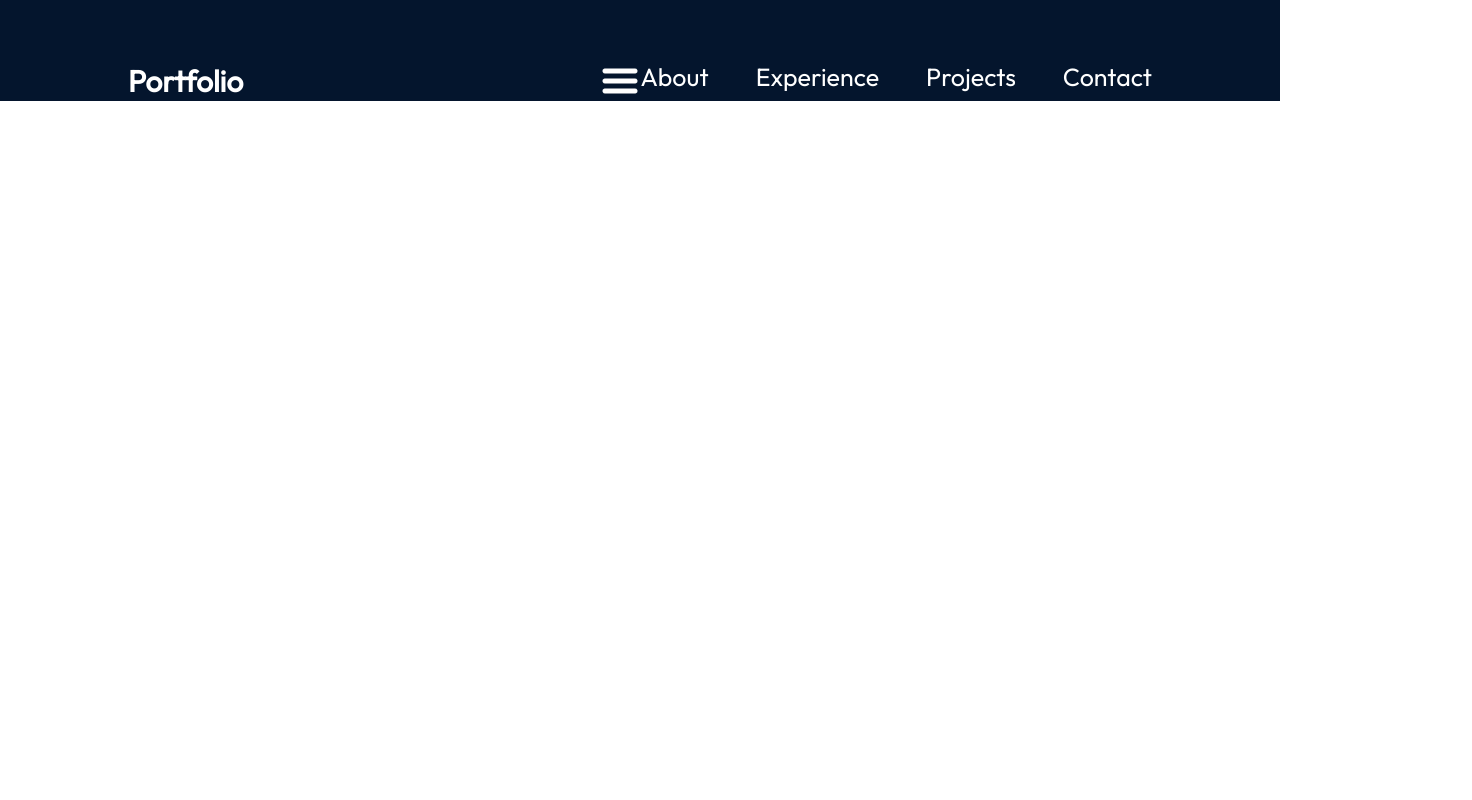
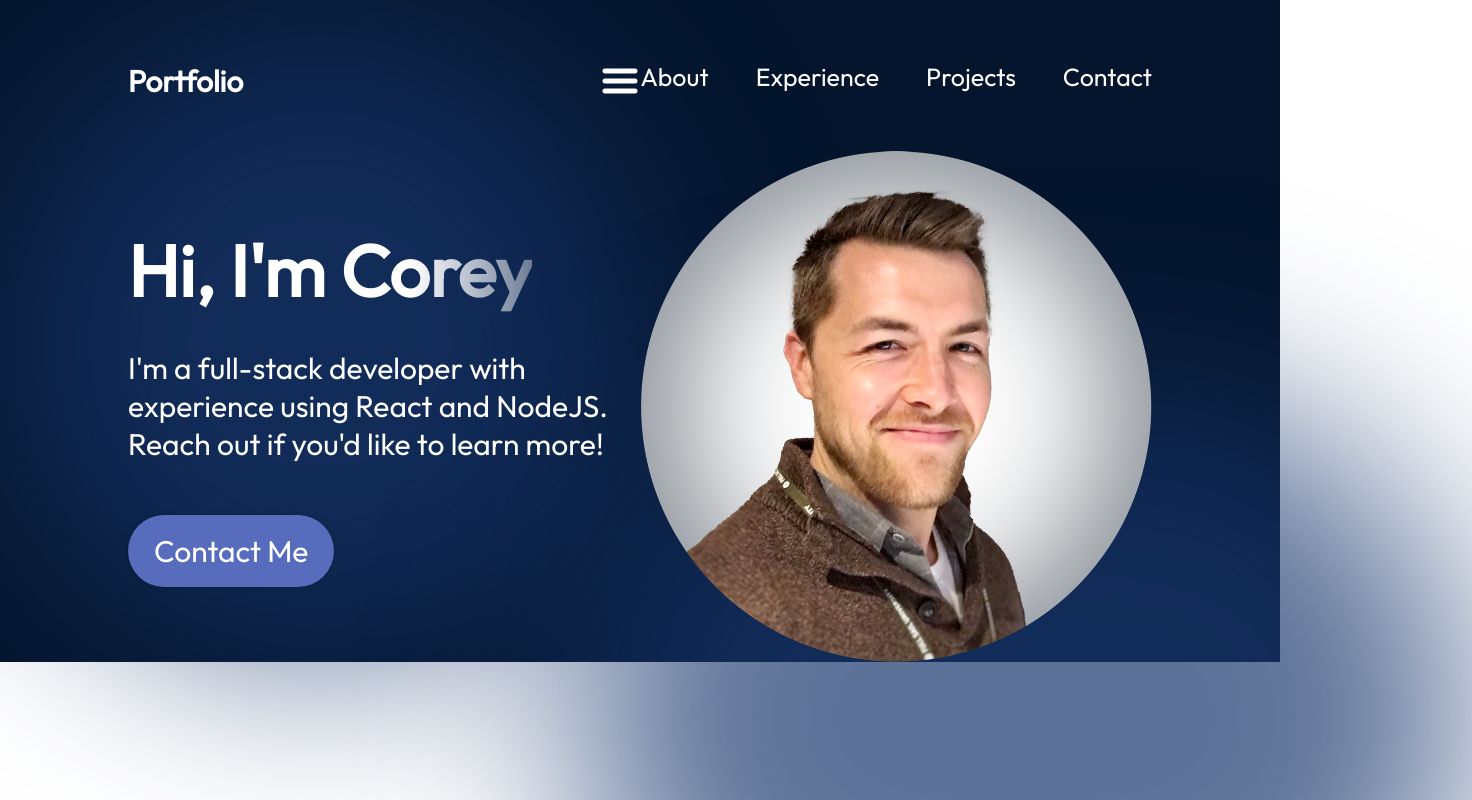
Before and after one commit to CoreyPhillipsOfficial/portfolio-site, a React (Vite) app in the folder react-portfolio/: page / in a window 1280 px wide. Shown: the top 800 px of the page, 1472 px wide, since content can reach past the window. Built offline with nearby package versions, Linux system fonts and the light colour scheme.

Commit message:
hero section completed

```diff
--- a/react-portfolio/src/App.jsx
+++ b/react-portfolio/src/App.jsx
@@ -1,10 +1,12 @@
 import styles from './App.module.css';
+import { Hero } from './components/Hero/Hero';
 import { Navbar } from './components/Navbar/Navbar';
 
 function App() {
   return (
     <div className={styles.App}>
       <Navbar />
+      <Hero />
     </div>
   );
 }
--- /dev/null
+++ b/react-portfolio/src/components/Hero/Hero.jsx
@@ -0,0 +1,21 @@
+import React from 'react';
+
+import styles from './Hero.module.css'
+import { getImageUrl } from '../../utils';
+
+export const Hero = () => {
+    return (
+        <section className={styles.container}>
+            <div className={styles.content}>
+                <h1 className={styles.title}>Hi, I'm Corey</h1>
+                <p className={styles.description}>
+                    I'm a full-stack developer with experience using React and NodeJS. Reach out if you'd like to learn more!
+                </p>
+                <a href="mailto:coreytphillips@icloud.com" className={styles.contactBtn}>Contact Me</a>
+            </div>
+            <img src={getImageUrl('hero/circular-portrait-corey.png')} alt='Hero image of me' className={styles.heroImg} />
+            <div className={styles.topBlur} />
+            <div className={styles.bottomBlur} />
+        </section>
+    );
+}
--- /dev/null
+++ b/react-portfolio/src/components/Hero/Hero.module.css
@@ -0,0 +1,101 @@
+@import '../../vars.css';
+
+.container {
+    position: relative;
+    display: flex;
+    align-items: center;
+    justify-content: space-between;
+    margin-top: 49px;
+    z-index: 1;
+    margin-left: 10%;
+    margin-right: 10%;
+}
+
+.content {
+    display: flex;
+    flex-direction: column;
+    align-items: flex-start;
+    color: var(--color-text);
+    z-index: 1;
+}
+
+.title {
+    font-size: 72px;
+    font-weight: 900;
+    margin-bottom: 33px;
+    font-family: var(--font-roboto);
+    background: linear-gradient(90deg,
+            rgba(255, 255, 255, 1) 70%,
+            rgba(255, 255, 255, 0) 120%);
+    -webkit-text-fill-color: transparent;
+    -webkit-background-clip: text;
+}
+
+.description {
+    font-size: 30px;
+    font-family: var(--font-roboto);
+    margin-bottom: 52px;
+}
+
+.contactBtn {
+    text-decoration: none;
+    background-color: var(--color-primary);
+    color: var(--color-text);
+    border-radius: 100px;
+    font-size: 30px;
+    font-weight: 600px;
+    padding: 17px 26px;
+    box-shadow: 0 0 4px 0 rgba(0, 0, 0, 0.25);
+}
+
+.heroImg {
+    width: 50%;
+    z-index: 1;
+
+    animation-name: floating;
+    animation-duration: 3s;
+    animation-iteration-count: infinite;
+    animation-timing-function: ease-in-out;
+}
+
+@keyframes floating {
+    0% {
+        transform: translate(0, 0px);
+    }
+
+    50% {
+        transform: translate(0, 10px);
+    }
+
+    100% {
+        transform: translate(0, -0px);
+    }
+}
+
+.topBlur {
+    position: absolute;
+    width: 50vw;
+    height: 50vw;
+    min-width: 350px;
+    min-width: 350px;
+    top: -128px;
+    left: -10vw;
+    border-radius: 764px;
+    background: rgba(25, 55, 109, 0.7);
+    filter: blur(100px);
+    z-index: 0;
+}
+
+.bottomBlur {
+    position: absolute;
+    width: 70vw;
+    height: 50vw;
+    min-width: 350px;
+    min-width: 250px;
+    top: 246px;
+    right: -25vw;
+    border-radius: 764px;
+    background: rgba(25, 55, 109, 0.7);
+    filter: blur(100px);
+    z-index: 0;
+}
```
Also changed, not shown: react-portfolio/assets/hero/circular-portrait-corey.png (added), 1 other file (tests, documents, lock files or other folders).
